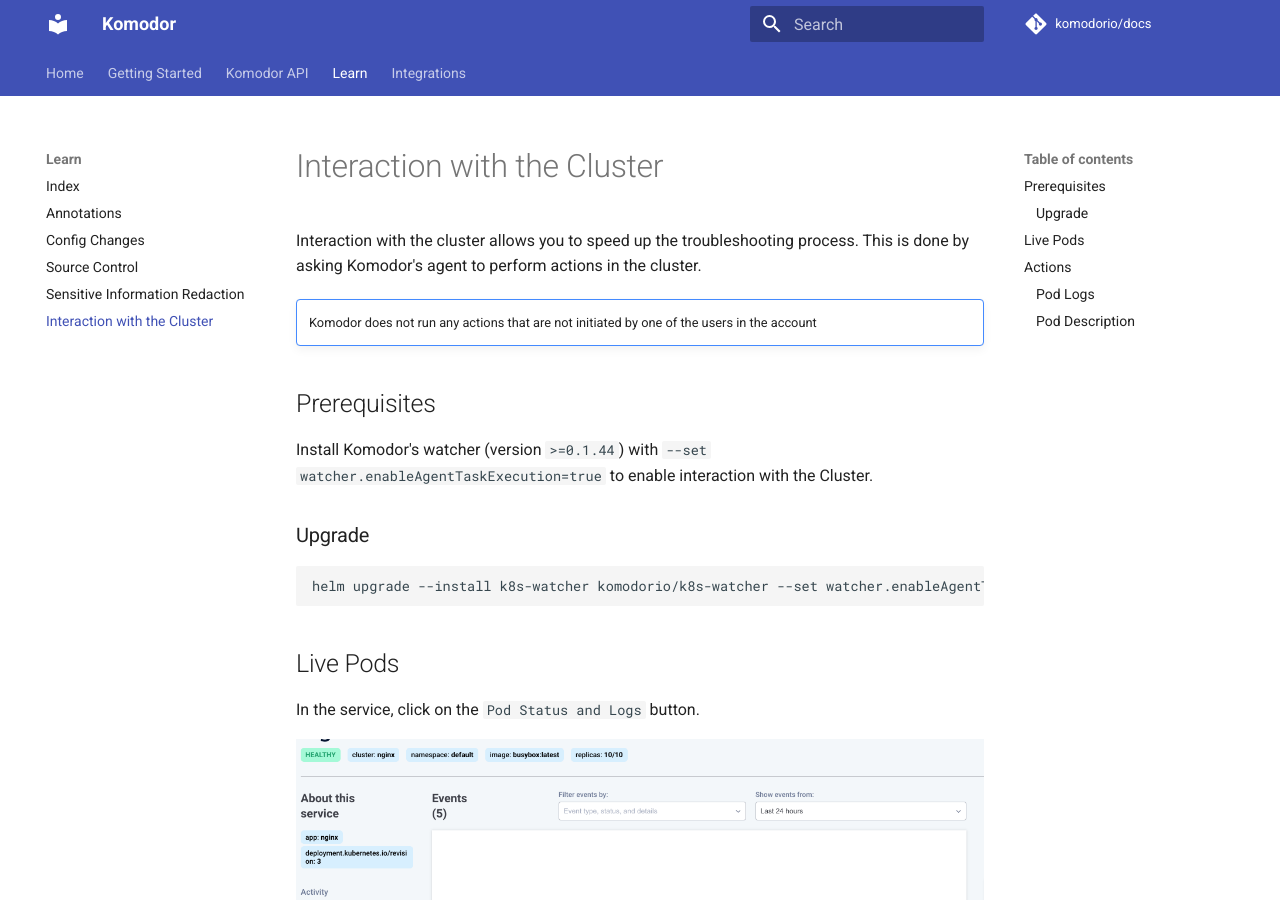
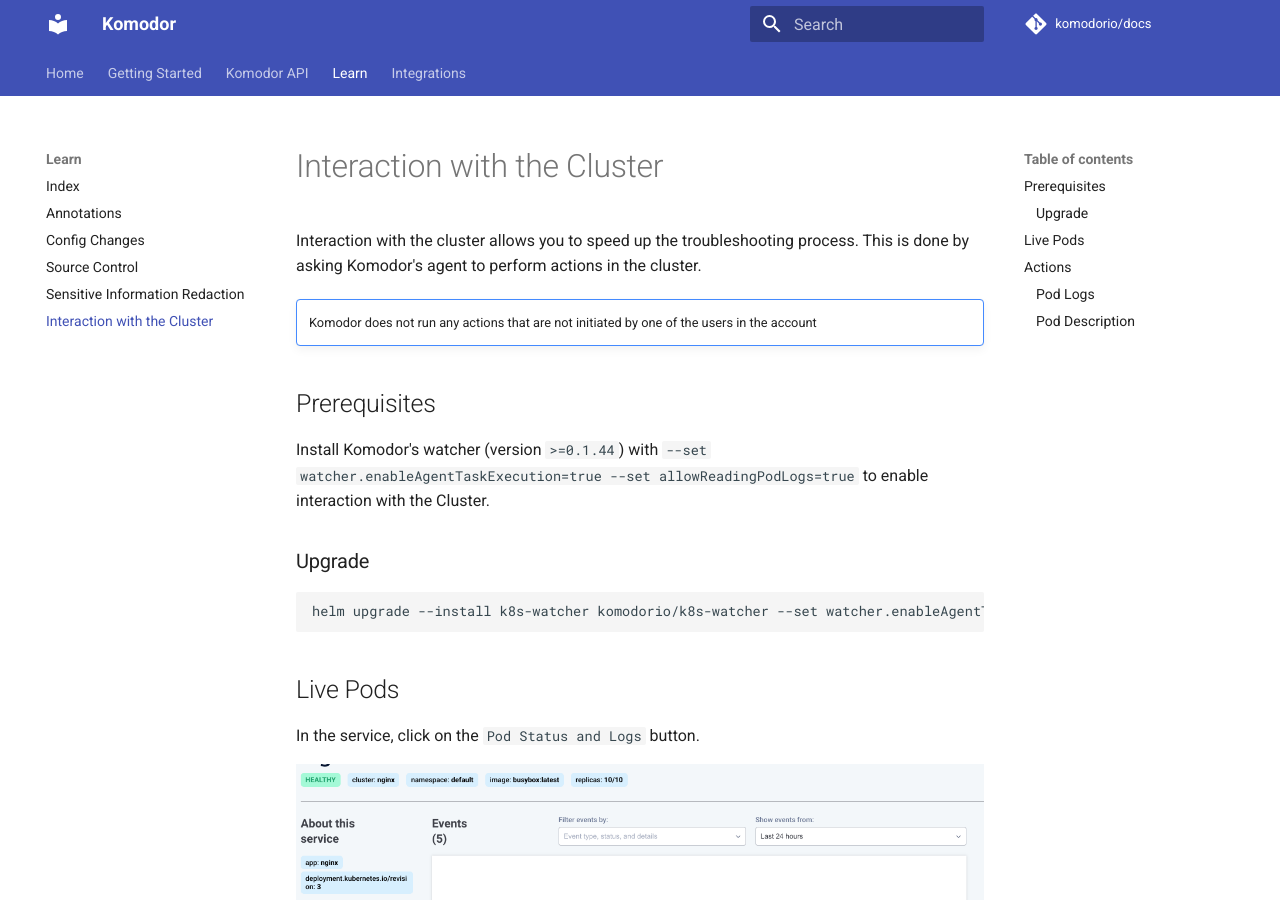
Before and after one commit to komodorio/docs, an MkDocs documentation site: the page built from docs/Learn/Interaction-With-The-Cluster.md, in a window 1280 px wide and 900 px high. Built offline with MkDocs 1.6.1 and Material for MkDocs 9.7.7, drawn with Linux system fonts in a browser that asks for light colours; comment, search, counter and statistics services are not loaded.

Commit message:
docs: update required flags from watcher

````diff
--- a/docs/Learn/Interaction-With-The-Cluster.md
+++ b/docs/Learn/Interaction-With-The-Cluster.md
@@ -6,11 +6,11 @@
     Komodor does not run any actions that are not initiated by one of the users in the account
 
 ## Prerequisites
-Install Komodor's watcher (version `>=0.1.44`) with `--set watcher.enableAgentTaskExecution=true` to enable interaction with the Cluster.
+Install Komodor's watcher (version `>=0.1.44`) with `--set watcher.enableAgentTaskExecution=true --set allowReadingPodLogs=true` to enable interaction with the Cluster.
 
 ### Upgrade
 ```bash
-helm upgrade --install k8s-watcher komodorio/k8s-watcher --set watcher.enableAgentTaskExecution=true --reuse-values
+helm upgrade --install k8s-watcher komodorio/k8s-watcher --set watcher.enableAgentTaskExecution=true --set allowReadingPodLogs=true --reuse-values
 ```
 
 ## Live Pods
````
